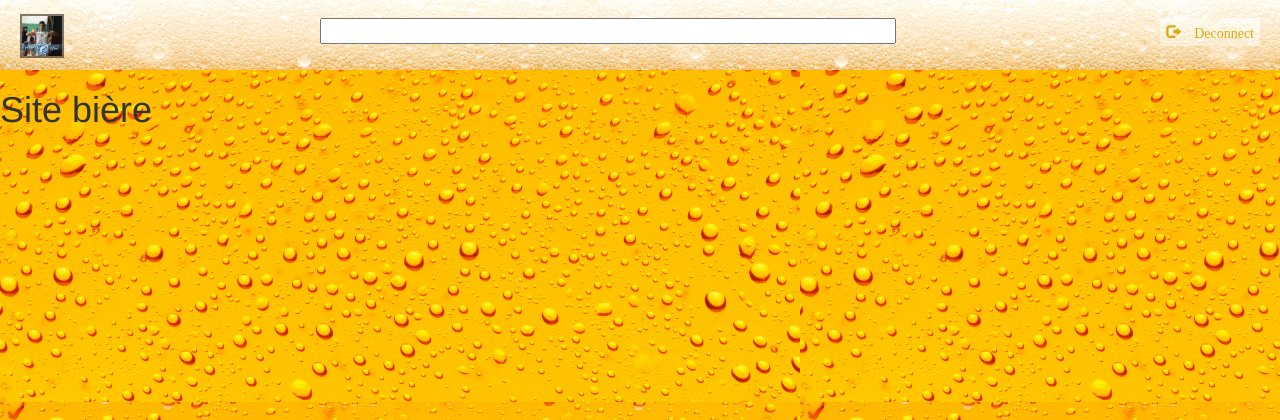
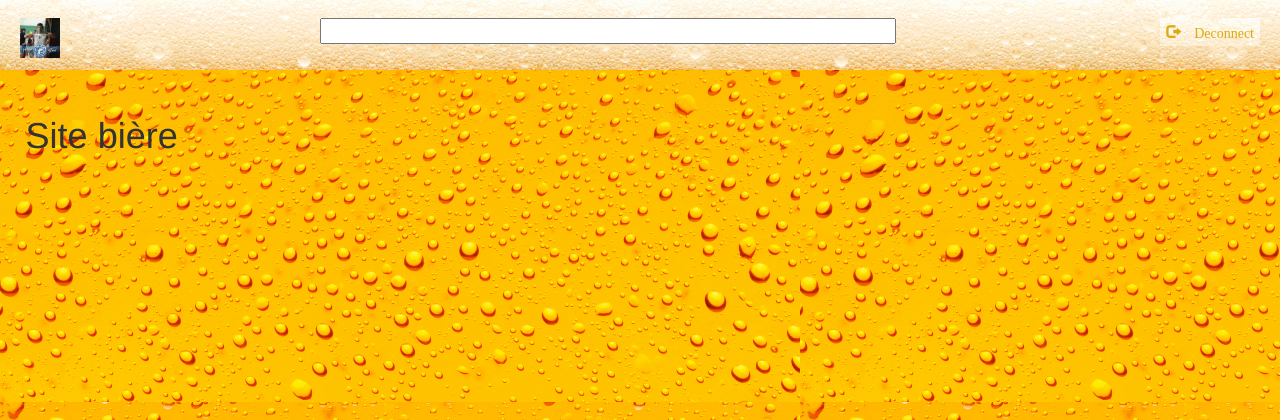
Before and after one commit to blavad/weRbeer, a PHP site: page / in a window 1280 px wide. Shown: the top 420 px of the page. Run offline with PHP 8.4, Linux system fonts and the light colour scheme; some libraries are stand-ins or nearby versions.

Commit message:
Mise a jour style pour meilleure reutilisabilité

```diff
--- a/header/header.php
+++ b/header/header.php
@@ -22,18 +22,18 @@
 </script>
 
 <header class>
-    <div class="header_leftPart">
+    <div class="header-block leftSide">
         <?php
-        // On affiche la photo de profile
+        // On affiche la photo de profil
         if (isset($_SESSION['util'])) {
             $_SESSION['util']->afficherPhoto(40,40);
         }
         ?>
     </div>
-    <div class="header_rightPart">
-        <button class=" button "> <span class=" glyphicon glyphicon-log-out"> Deconnect </span> </button>
+    <div class="header-block rightSide">
+        <button class="button-deconnect"> <span class=" glyphicon glyphicon-log-out"> Deconnect </span> </button>
     </div>
-    <div class="header_centerPart">
+    <div class="header-block centerPart">
         <form>
             <input class="max-width" type="text" id="recherche" />
         </form>
--- a/style.css
+++ b/style.css
@@ -1,11 +1,12 @@
 :root {
     --bg-color: rgb(201, 150, 9);
     --text-color: black;
+    --text-button-color: rgb(219, 172, 18);
+    --height-header: 70px;
     --mousse: url("img/header_back.png");
     --bulle: url("img/bg_milieu.png");
-    --text-button-color: rgb(219, 172, 18);
-    --height-header: 70px;
 }
+
 
 body {
     margin: 0px;
@@ -15,52 +16,60 @@ body {
 
 header {
     overflow: hidden;
-    /* position: fixed; */
+    position: fixed;
     width:100%;
     height: var(--height-header);
     top:0;
     background-image: var(--mousse);
 }
 
-.button {
+.main-content {
+    padding-top: var(--height-header);
+    margin: 2%;
+}
+
+.button-deconnect {
     height: 28px;
     border: 1px;
     color: var(--text-button-color);
     background-image: var(--mousse);
 }
 
-.button:hover {
+.button-deconnect:hover {
     color: rgb(99, 63, 9);
     cursor: pointer;
 }
 
-.header_leftPart {
-    float: left;
-    width: auto;
-    margin-left: 20px;
-    margin-top: calc(var(--height-header) / 5);
-    margin-bottom: calc(var(--height-header) / 5);
-    border: 2px solid rgba(19, 8, 8, 0.527);
-}
-
-.header_centerPart {
-    width: auto;
-    margin-left: 25%;
-    margin-right: 30%;
+.header-block {
+    width : auto;
     margin-top: calc(var(--height-header) / 4);
     margin-bottom: calc(var(--height-header) / 4);
 }
 
-.header_rightPart {
+.leftSide {
+    float: left;
+    margin-left: 20px;
+}
+
+.rightSide {
     float: right;
-    width: auto;
     margin-right: 20px;
-    margin-top: calc(var(--height-header) / 4);
-    margin-bottom: calc(var(--height-header) / 4);
+}
+
+.centerPart {
+    margin-left: 25%;
+    margin-right: 30%;
 }
 
 .max-width {
     width: 100%;
+}
+
+.fen-apercu {
+    width: 40%;
+    height: 150px;
+    background-color: rgba(255, 255, 255, 0.5);
+    border: 4px solid black;
 }
 
 label{
```
